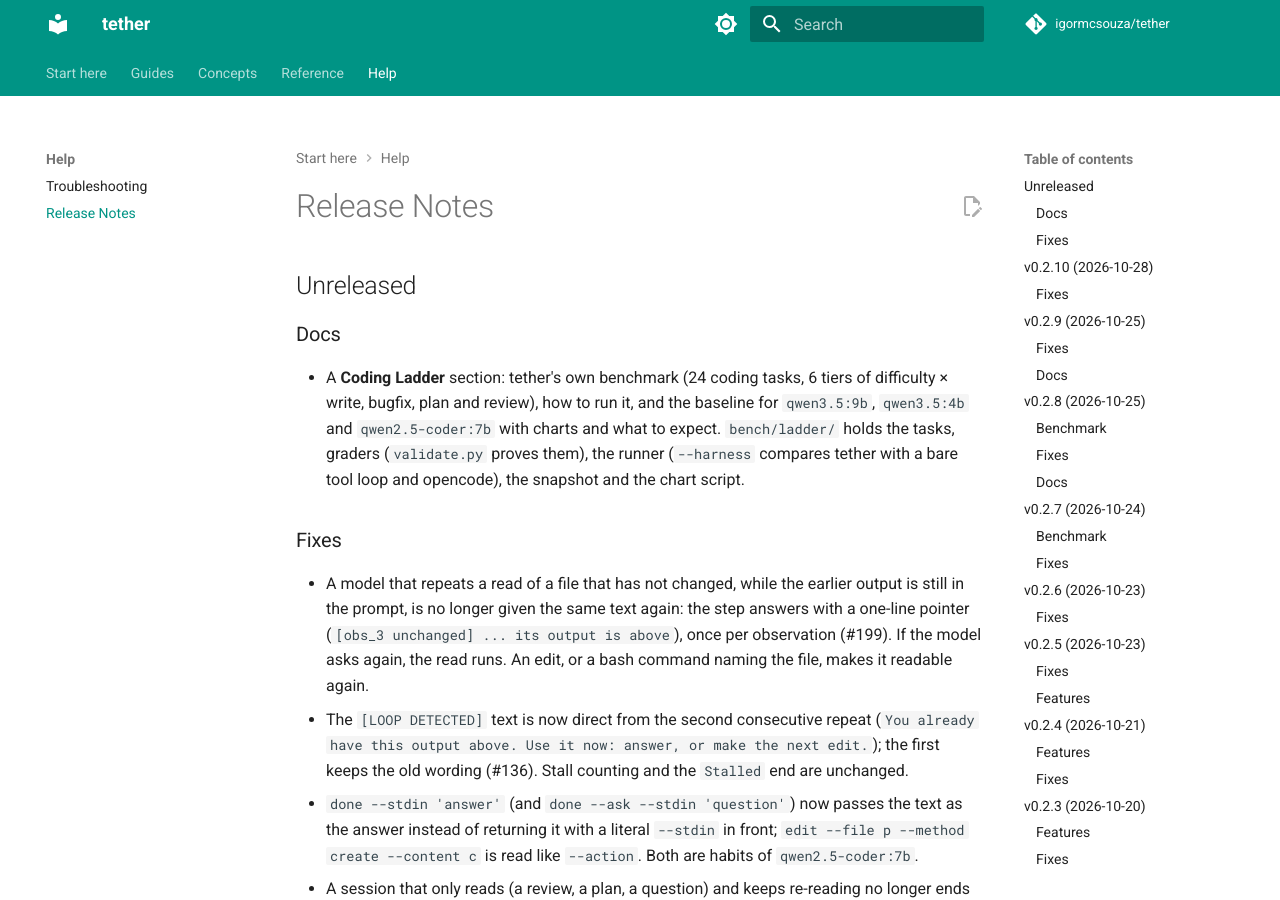
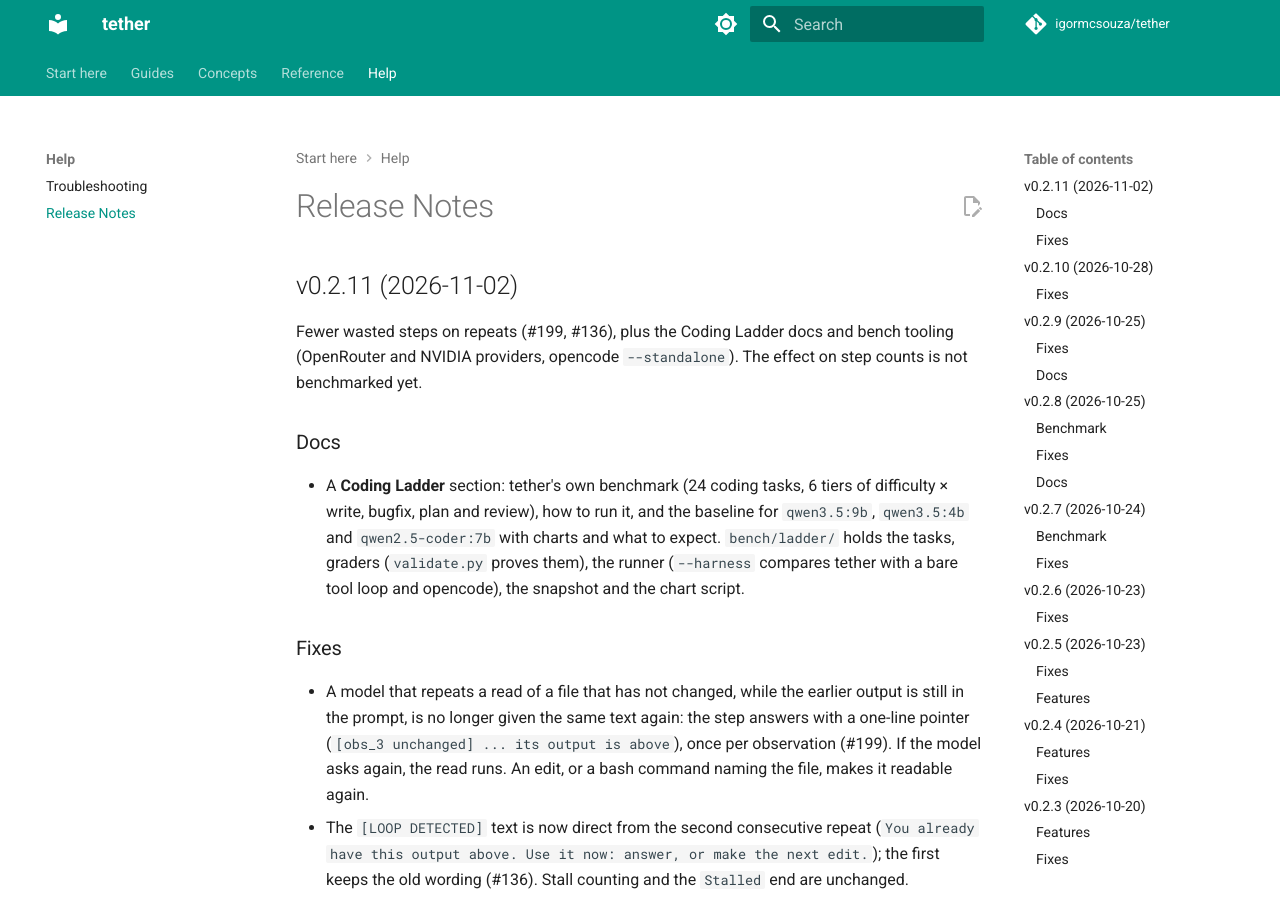
Before and after one commit to igormcsouza/tether, an MkDocs documentation site: the page built from docs/release-notes.md, in a window 1280 px wide and 900 px high. Built offline with MkDocs 1.6.1 and Material for MkDocs 9.7.7, drawn with Linux system fonts in a browser that asks for light colours; comment, search, counter and statistics services are not loaded.

Commit message:
release: v0.2.11 (#199, #136)
Co-Authored-By: Claude Sonnet 5.5 <noreply@anthropic.com>

```diff
--- a/docs/release-notes.md
+++ b/docs/release-notes.md
@@ -1,6 +1,8 @@
 # Release Notes
 
-## Unreleased
+## v0.2.11 (2026-11-02)
+
+Fewer wasted steps on repeats (#199, #136), plus the Coding Ladder docs and bench tooling (OpenRouter and NVIDIA providers, opencode `--standalone`). The effect on step counts is not benchmarked yet.
 
 ### Docs
 
--- a/tether/__init__.py
+++ b/tether/__init__.py
@@ -32,7 +32,7 @@ from tether.store import (
     ToolOffender,
 )
 
-__version__ = "0.2.10"
+__version__ = "0.2.11"
 
 __all__ = [
     "ActionCall",
```
Also changed, not shown: 2 other files.
